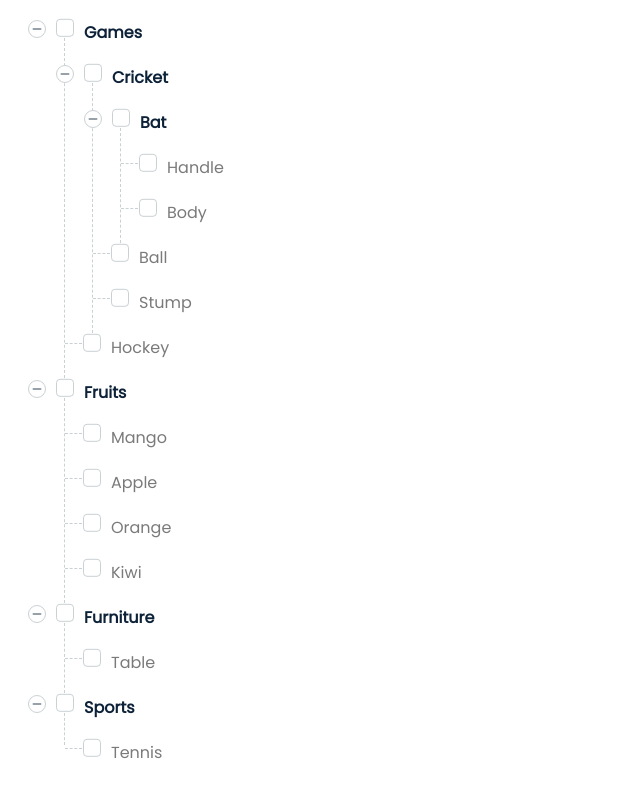
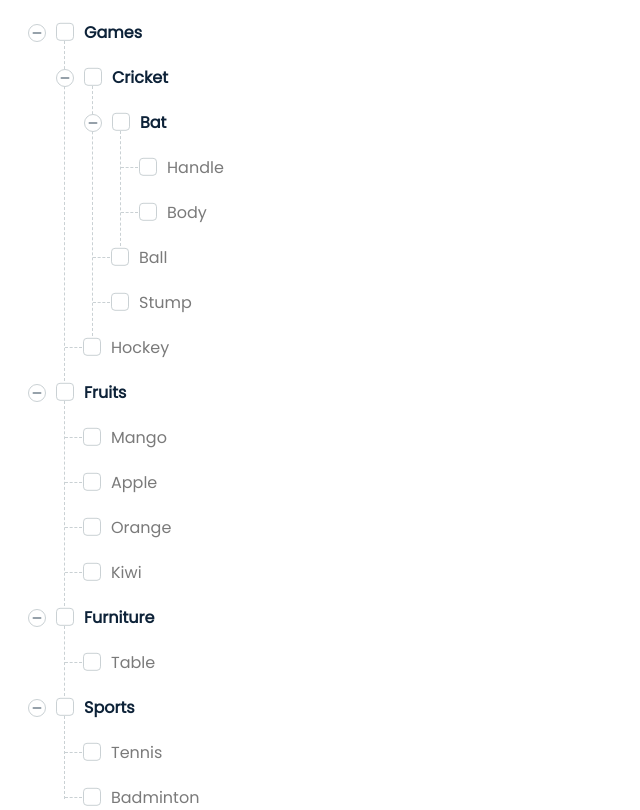
Before and after one commit to Mayankraj44/Nested-Checkbox, a React (Create React App) app: page / in a window 1280 px wide. Shown: the whole page, without its empty margins (0-640 px from the left). Built offline with nearby package versions, Linux system fonts and the light colour scheme.

Commit message:
update :overflow and text-align center

```diff
--- a/src/component/CheckBoxItem/CheckBoxItem.jsx
+++ b/src/component/CheckBoxItem/CheckBoxItem.jsx
@@ -57,7 +57,7 @@ const CheckBoxItem = ({ data, itemCount, index }) => {
 
   return (
     <div onClick={handleClick} className={styles.test}>
-      <div style={{ display: "flex" }}>
+      <div style={{ display: "flex",alignItems:"center" }}>
         {!!childrenLength && (
           <div className={styles.stateBox} onClick={toggleExpanded}>
             {expanded ? <Shrink /> : <Expand />}
@@ -88,7 +88,7 @@ const CheckBoxItem = ({ data, itemCount, index }) => {
         <div className={styles.verticalLine}></div>
       )}
       {index + 1 === itemCount && !!data.children.length && expanded && (
-        <div style={{ height: "32px" }} className={styles.verticalLine}></div>
+        <div style={{ height: "calc(100% - 32px)" }} className={styles.verticalLine}></div>
       )}
     </div>
   );
--- a/src/component/CheckBoxItem/index.module.css
+++ b/src/component/CheckBoxItem/index.module.css
@@ -22,7 +22,7 @@
   position: absolute;
   border-left: 1px dashed #cad1d4;
   height: 100%;
-  top: 18px;
+  top: 21px;
   left: 36px;
 }
 .horizontalLine {
@@ -30,6 +30,6 @@
   margin-right: 10px;
   border-top: 1px dashed #cad1d4;
   position: relative;
-  top: 8px;
+  top: 0px;
   left: 9px;
 }
--- a/src/data/checkbox.js
+++ b/src/data/checkbox.js
@@ -67,7 +67,10 @@ export const data = [
     name: "Tennis",
     parentId: "Sports",
   },
-
+  {
+    name: "Badminton",
+    parentId: "Sports",
+  },
 
 ];
 
```
